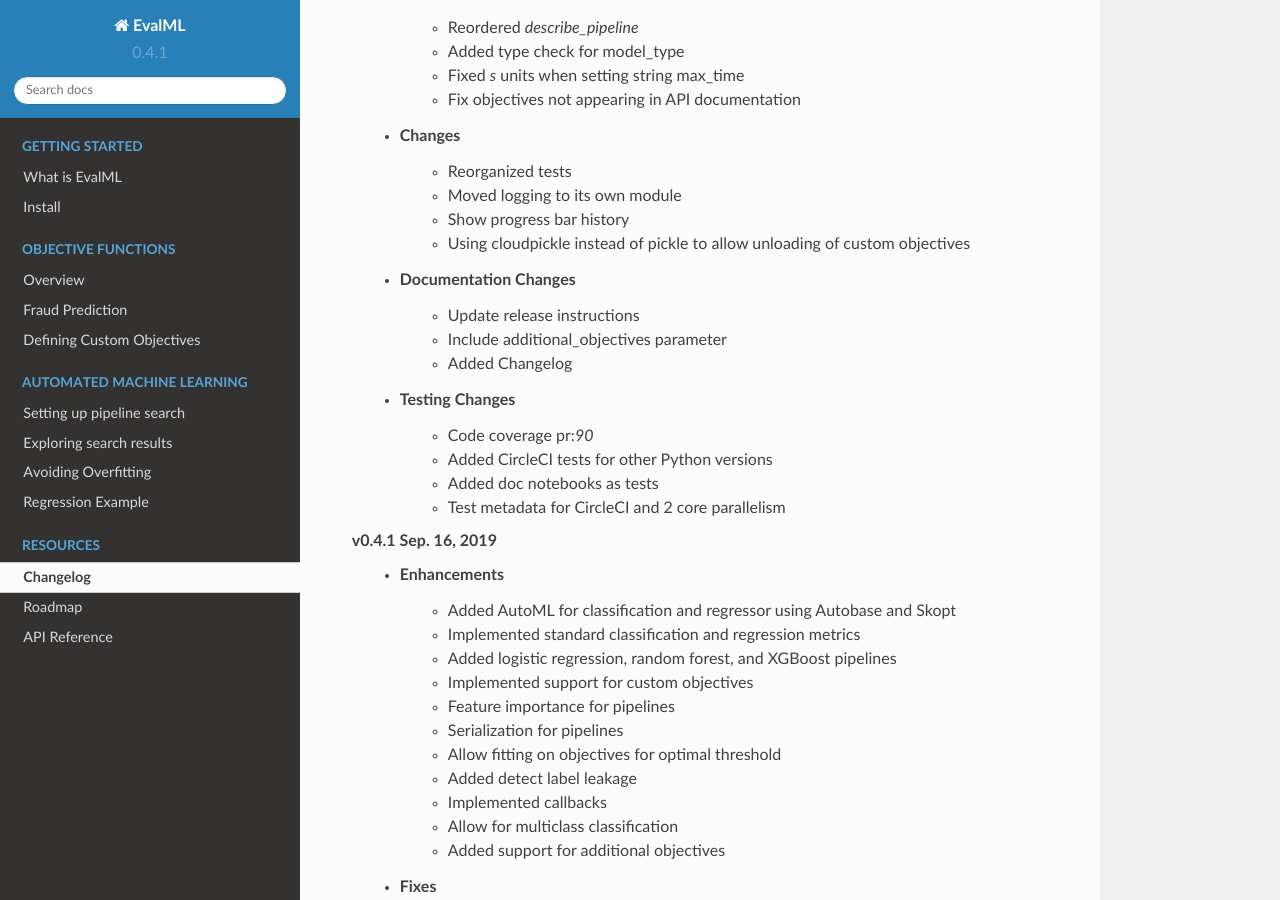
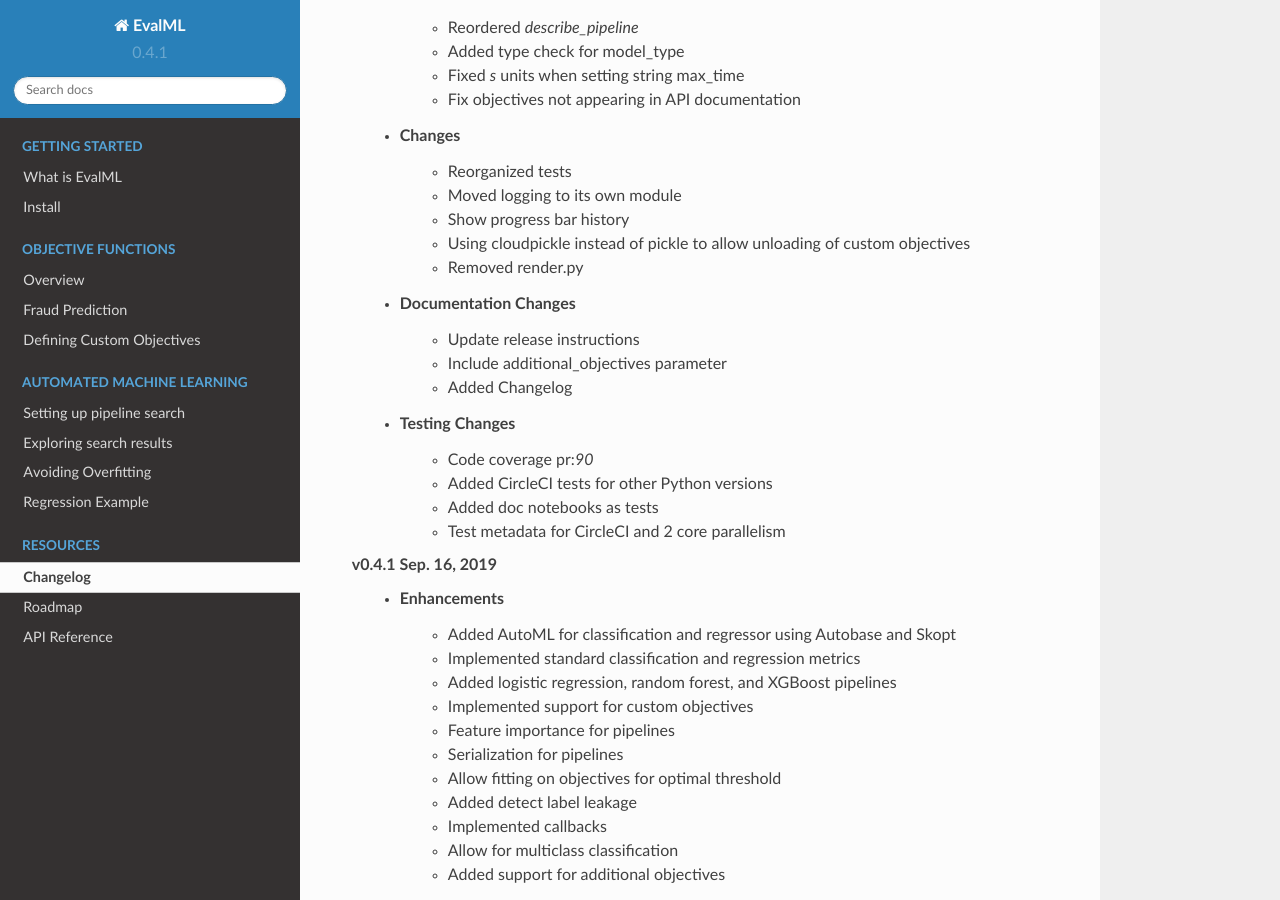
Before and after one commit to alteryx/evalml, a Sphinx documentation site: the page built from docs/source/changelog.rst, in a window 1280 px wide and 900 px high, scrolled down 427 px. Built offline with Sphinx 7.4.7 and the Read the Docs theme 2.0.0, drawn with Linux system fonts in a browser that asks for light colours; pages that are not in the unit, such as notebooks, are missing from menus.

Commit message:
Updated changelog

```diff
--- a/docs/source/changelog.rst
+++ b/docs/source/changelog.rst
@@ -21,6 +21,7 @@ Changelog
         * Moved logging to its own module :pr:`119`
         * Show progress bar history :pr:`111`
         * Using cloudpickle instead of pickle to allow unloading of custom objectives :pr:`113`
+        * Removed render.py :pr:`154`
     * Documentation Changes
         * Update release instructions :pr:`140`
         * Include additional_objectives parameter :pr:`124`
```
